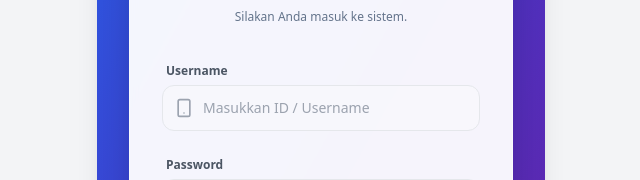
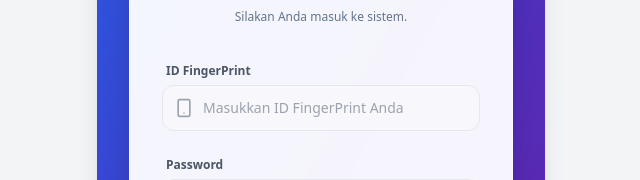
Before and after one commit to aryprase0291/absensi-app-test, a React (Create React App) app: page / in a window 1280 px wide. Shown: the part 305-485 px from the top of the page, without its empty margins (319-959 px from the left). Built offline with nearby package versions, Linux system fonts and the light colour scheme.

Commit message:
ganti keterangan login

```diff
--- a/src/App.js
+++ b/src/App.js
@@ -1085,7 +1085,7 @@ function RemarkScreen({ user, setView }) {
 
 //     // Validasi Foto (Sekarang Sakit wajib foto kamera)
 //     if (isPhotoRequired && !isEditMode && !photo) {
-//         alert(type === 'Sakit' ? 'Mohon ambil foto Surat Dokter menggunakan kamera.' : 'Foto Wajib untuk tipe absen ini.');
+//         alert(type === 'Sakit' ? 'Mohon ambil foto Surat Dokter menggunakan kamera.' : 'Foto Wajib untuk form absen ini.');
 //         return;
 //     }
 
@@ -1484,7 +1484,7 @@ function AttendanceForm({ user, setUser, setView, editItem, setEditItem, masterD
     }
 
     if (isPhotoRequired && !isEditMode && !photo) {
-        alert(type === 'Sakit' ? 'Mohon ambil foto Surat Dokter menggunakan kamera.' : 'Foto Wajib untuk tipe absen ini.');
+        alert(type === 'Sakit' ? 'Mohon ambil foto Surat Dokter menggunakan kamera.' : 'Foto Wajib untuk form absen ini.');
         return;
     }
 
@@ -1892,7 +1892,7 @@ function HistoryScreen({ user, setView, setEditItem, masterData }) {
     const detailTanggal = item.tglMulai && item.tglMulai !== '-'
         ? `${formatDateIndo(item.tglMulai)} s/d ${formatDateIndo(item.tglSelesai)}`
         : formatDateIndo(item.waktu);
-    const message = `Kirim email pengajuan approval untuk:\n\nTipe: ${item.tipe}\nTanggal: ${detailTanggal}\n\nLanjutkan kirim ke Kepala Divisi?`;
+    const message = `Kirim email pengajuan approval untuk:\n\nForm: ${item.tipe}\nTanggal: ${detailTanggal}\n\nLanjutkan kirim ke Kepala Divisi?`;
     if (!window.confirm(message)) return;
     setSendingEmail(true);
     try {
@@ -2007,7 +2007,7 @@ function HistoryScreen({ user, setView, setEditItem, masterData }) {
                                 <th className="px-4 py-3 text-center w-12 bg-slate-100">No.</th>
                                 <th className="px-4 py-3 bg-slate-100">No Payroll</th>
                                 <th className="px-4 py-3 bg-slate-100">Nama</th>
-                                <th className="px-4 py-3 bg-slate-100">Tipe</th>
+                                <th className="px-4 py-3 bg-slate-100">Form</th>
                                 <th className="px-4 py-3 bg-slate-100">Waktu Input</th>
                                 <th className="px-4 py-3 bg-slate-100">Periode / Jam</th>
                                 <th className="px-4 py-3 bg-slate-100">Catatan</th>
@@ -2113,9 +2113,9 @@ function HistoryScreen({ user, setView, setEditItem, masterData }) {
           <div><label className="text-[10px] text-gray-400">Sampai Tanggal</label><input type="date" className="w-full border rounded p-1 text-sm" value={filterEnd} onChange={e => setFilterEnd(e.target.value)} /></div>
         </div>
         <div className="mb-3">
-            <label className="text-[10px] text-gray-400">Tipe Absen</label>
+            <label className="text-[10px] text-gray-400">Form Absen</label>
             <select className="w-full border rounded p-1.5 text-sm bg-white" value={filterType} onChange={(e) => setFilterType(e.target.value)}>
-                {uniqueTypes.map((t, i) => ( <option key={i} value={t}>{t === 'All' ? 'Semua Tipe' : t}</option> ))}
+                {uniqueTypes.map((t, i) => ( <option key={i} value={t}>{t === 'All' ? 'Semua Form' : t}</option> ))}
             </select>
         </div>
         <div className="flex gap-2">
@@ -2451,7 +2451,7 @@ function LoginScreen({ onLogin }) {
         {/* Form Login */}
         <form onSubmit={handleSubmit} className="space-y-5">
           <div className="space-y-1">
-            <label className="text-xs font-bold text-gray-600 ml-1">Username</label>
+            <label className="text-xs font-bold text-gray-600 ml-1">ID FingerPrint</label>
             <div className="relative">
               <div className="absolute inset-y-0 left-0 pl-3 flex items-center pointer-events-none">
                 <Smartphone className="h-5 w-5 text-gray-400" />
@@ -2461,7 +2461,7 @@ function LoginScreen({ onLogin }) {
                 value={username}
                 onChange={e => setUsername(e.target.value)}
                 className="block w-full pl-10 pr-3 py-3 border border-gray-200 rounded-xl text-sm placeholder-gray-400 focus:outline-none focus:border-blue-500 focus:ring-1 focus:ring-blue-500 transition-colors bg-gray-50/50"
-                placeholder="Masukkan ID / Username"
+                placeholder="Masukkan ID FingerPrint Anda"
                 required
               />
             </div>
```
